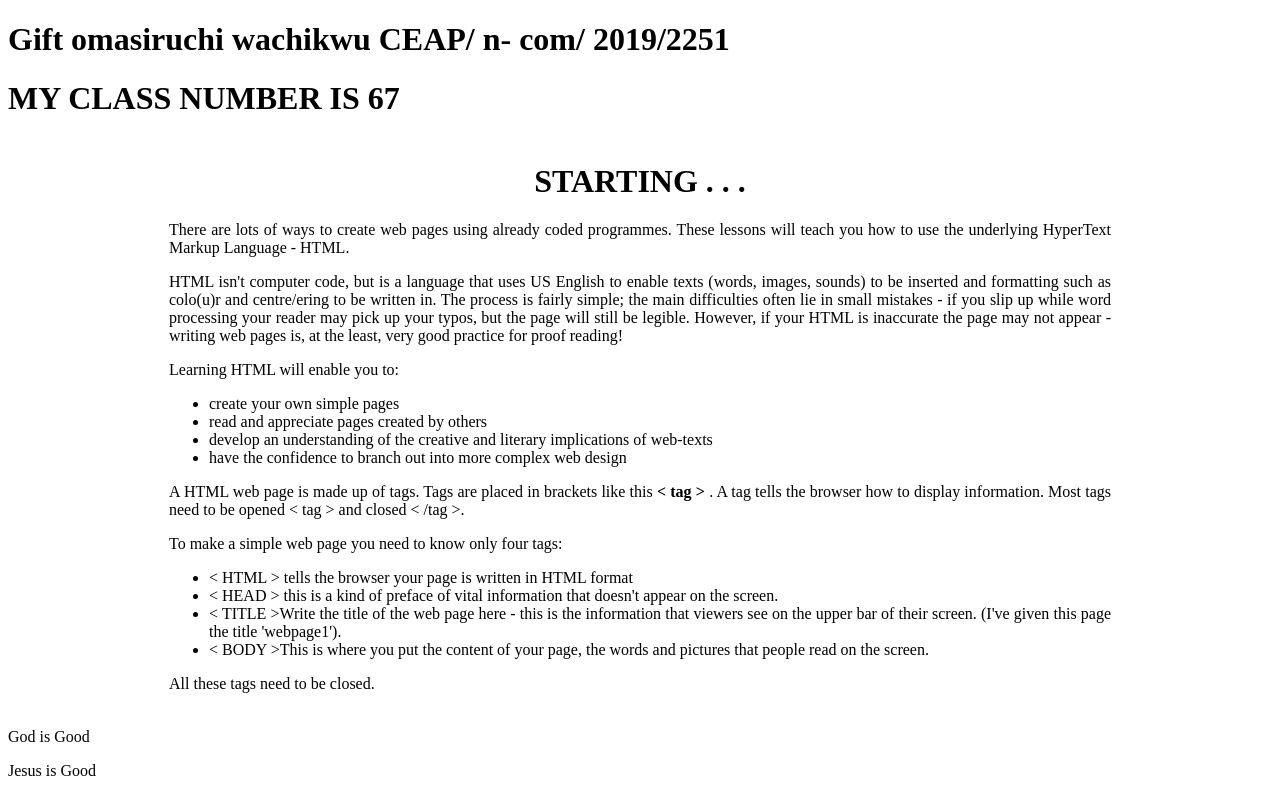
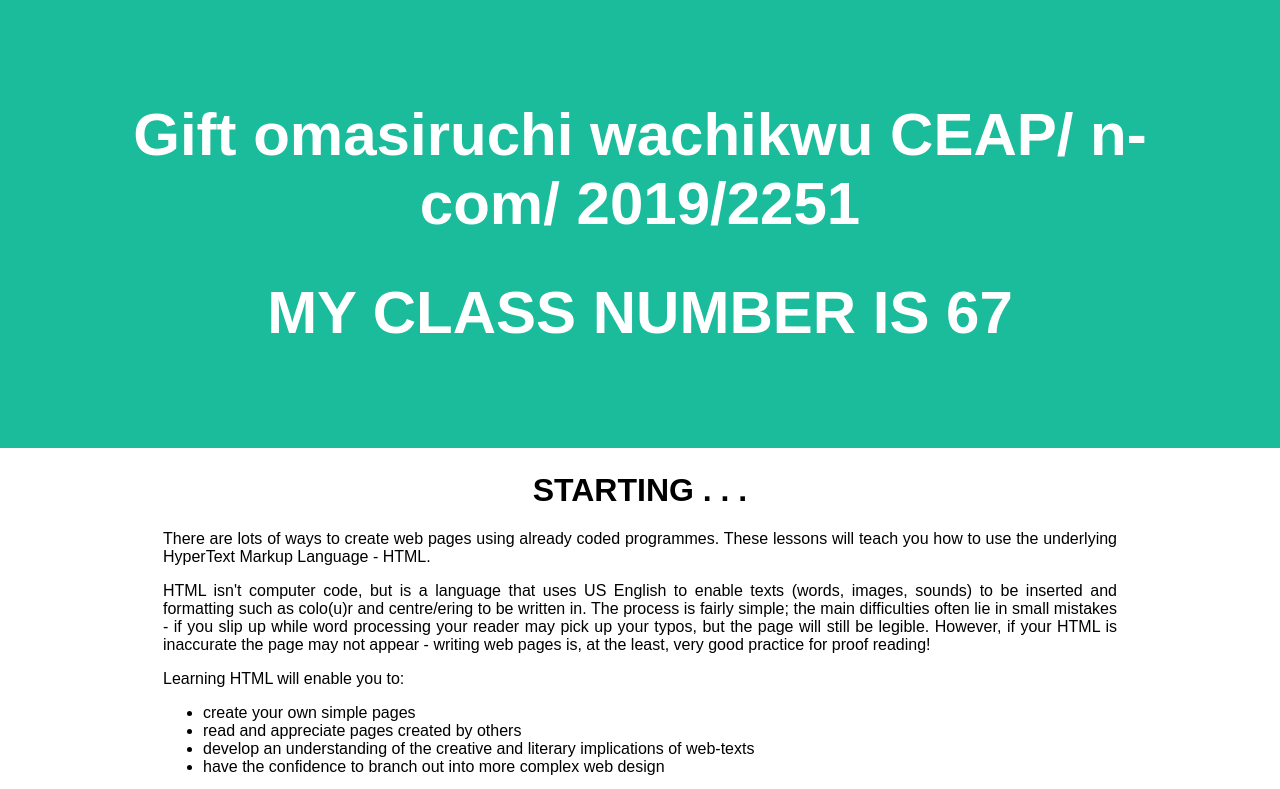
Before and after one commit to Kings-coder/giftwebsite, a plain HTML site: page index.html in a window 1280 px wide. Shown: the top 789 px of the page. Drawn offline with Linux system fonts and the light colour scheme.

Commit message:
Update index.html

```diff
--- a/index.html
+++ b/index.html
@@ -3,12 +3,34 @@
 <head>
     <meta charset="UTF-8">
     <title>Today</title>
+    <style>
+/* Style the body */
+body {
+  font-family: Arial;
+  margin: 0;
+}
+
+/* Header/Logo Title */
+.header {
+  padding: 60px;
+  text-align: center;
+  background: #1abc9c;
+  color: white;
+  font-size: 30px;
+}
+
+/* Page Content */
+.content {padding:20px;}
+</style>
 </head>
 <bodyBGCOLOR="FFFFFf" LINK="006666" ALINK="8B4513" VLINK="006666">
-
-<h1>Gift omasiruchi wachikwu
+  <div class="header">
+ <h1>Gift omasiruchi wachikwu
 CEAP/ n- com/ 2019/2251</h1>
     <H1> MY CLASS NUMBER IS 67</H1>
+
+</div>
+
     <TABLE WIDTH="75%" ALIGN="center">
 <TR>
 <TD>
```
